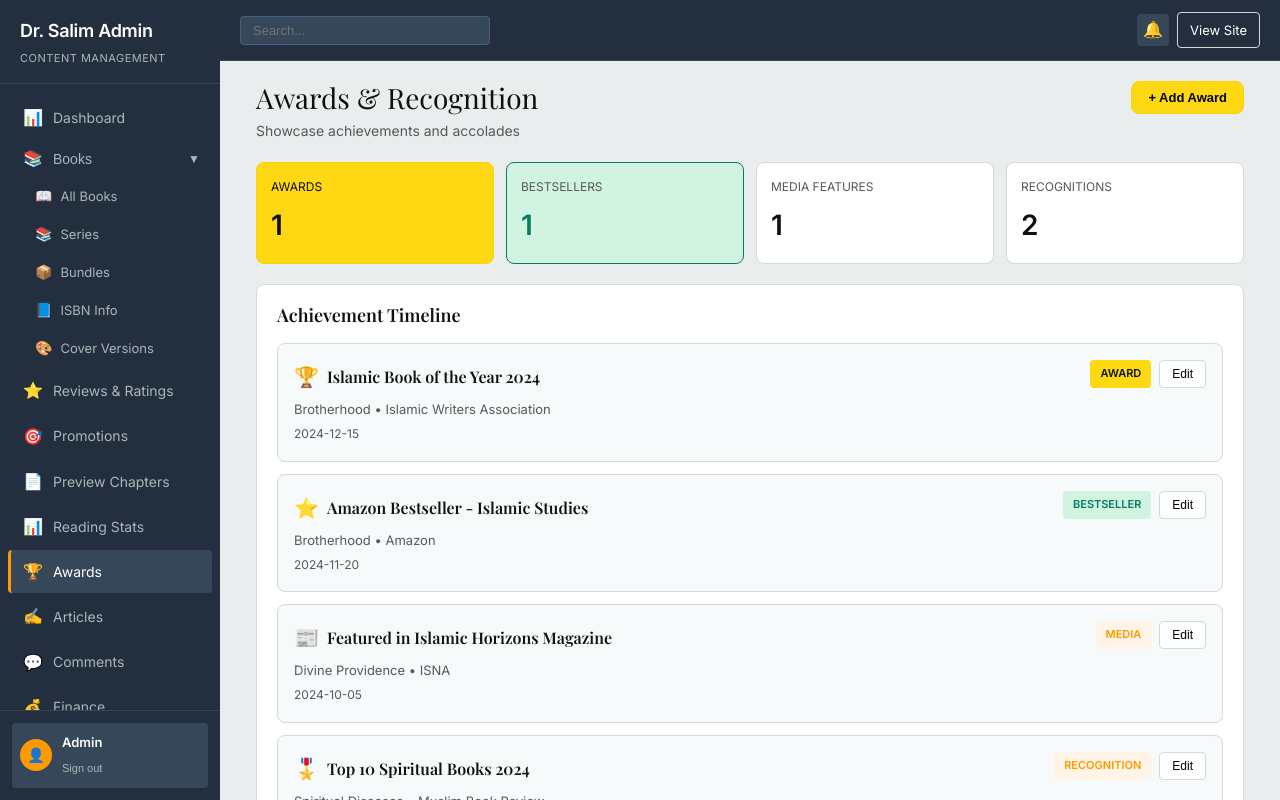
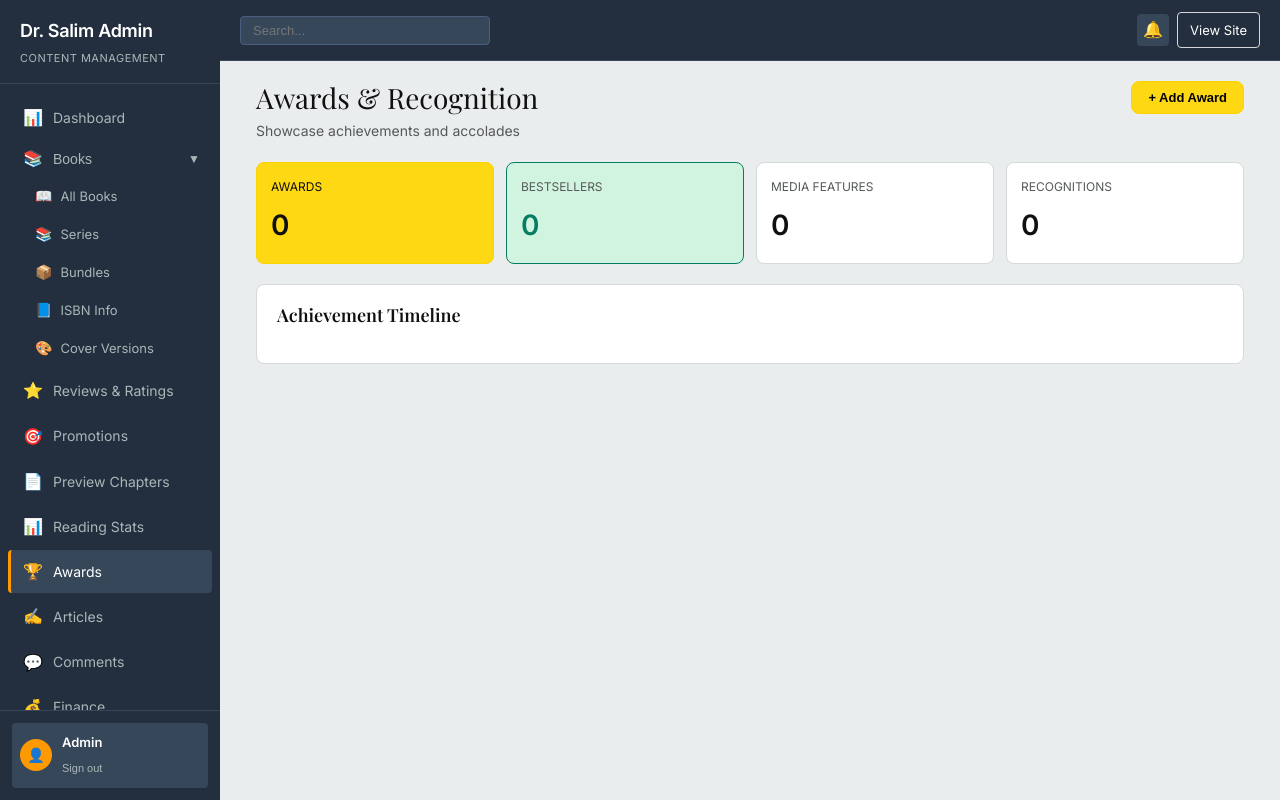
Before and after one commit to Ahmadkhanworkspace/drsalim, a Next.js app: page /admin/awards in a window 1280 px wide. Shown: the top 800 px of the page. Built offline with nearby package versions, Linux system fonts and the light colour scheme; a web font is replaced by a local one.

Commit message:
Clear awards data - make Awards page empty for user input

```diff
--- a/app/admin/awards/page.tsx
+++ b/app/admin/awards/page.tsx
@@ -1,19 +1,13 @@
 'use client';
 
 export default function AwardsPage() {
-    const awards = [
-        { id: '1', title: 'Islamic Book of the Year 2024', book: 'Brotherhood', category: 'Award', date: '2024-12-15', organization: 'Islamic Writers Association' },
-        { id: '2', title: 'Amazon Bestseller - Islamic Studies', book: 'Brotherhood', category: 'Bestseller', date: '2024-11-20', organization: 'Amazon' },
-        { id: '3', title: 'Featured in Islamic Horizons Magazine', book: 'Divine Providence', category: 'Media', date: '2024-10-05', organization: 'ISNA' },
-        { id: '4', title: 'Top 10 Spiritual Books 2024', book: 'Spiritual Diseases', category: 'Recognition', date: '2024-09-12', organization: 'Muslim Book Review' },
-        { id: '5', title: 'Editor\'s Choice', book: 'Human Journey', category: 'Recognition', date: '2024-08-18', organization: 'Islamic Book Publishers' },
-    ];
+    const awards: any[] = [];
 
     const stats = {
-        totalAwards: awards.filter(a => a.category === 'Award').length,
-        bestsellers: awards.filter(a => a.category === 'Bestseller').length,
-        mediaFeatures: awards.filter(a => a.category === 'Media').length,
-        recognitions: awards.filter(a => a.category === 'Recognition').length
+        totalAwards: 0,
+        bestsellers: 0,
+        mediaFeatures: 0,
+        recognitions: 0
     };
 
     return (
```
